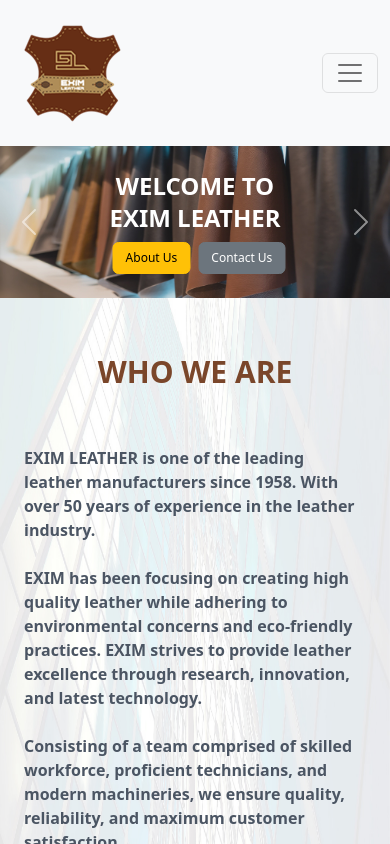
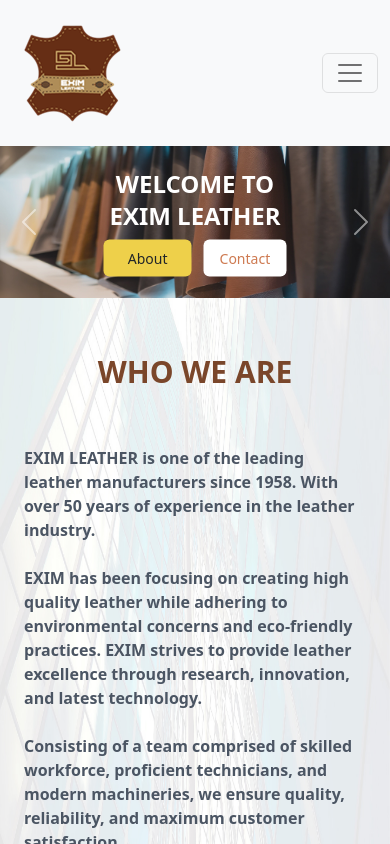
Before and after one commit to NokibulAlam/react-exim, a React (Create React App) app: page / in a window 390 px wide. Shown: the top 844 px of the page. Built offline with nearby package versions, Linux system fonts and the light colour scheme.

Commit message:
Hero Content Added

```diff
--- a/src/App.css
+++ b/src/App.css
@@ -2,3 +2,9 @@
     margin: 0;
     padding: 0;
 }
+
+.react-parallax-content{
+    background-size: cover;
+    background-repeat: no-repeat;
+    background-position: center;
+}
--- a/src/components/Core/About.js
+++ b/src/components/Core/About.js
@@ -10,7 +10,7 @@ import BG from '../../images/Prallax1.jpg'; //bgImage={BG} bgImageStyle={{ backg
 
 const About = () => {
     return (
-        <Parallax strength={600} bgImage={BG}>
+        <Parallax strength={600} bgImage={BG} className="photo">
             <div className='w-full bg-no-repeat bg-center pb-14'>
                 <Container>
                     <Row>
--- a/src/components/Core/Hero.js
+++ b/src/components/Core/Hero.js
@@ -20,14 +20,6 @@ const Hero = () => {
                                     src={Hero1}
                                     alt="First slide"
                                 />
-
-                                {/* <Carousel.Caption className='lg:mb-14'>
-                                    <div>
-                                        <p className='text-2xl sm:text-7xl font-bold'>WELCOME TO EXIM LEATHER</p>
-                                        <button className='btn btn-warning mx-2'>About Us</button>
-                                        <button className='btn btn-secondary'>Contact Us</button>
-                                    </div>
-                                </Carousel.Caption> */}
                             </Carousel.Item>
                             <Carousel.Item>
                                 <img
@@ -35,14 +27,6 @@ const Hero = () => {
                                     src={Hero2}
                                     alt="Second slide"
                                 />
-
-                                {/* <Carousel.Caption className='lg:mb-14'>
-                                    <div>
-                                        <p className='text-2xl sm:text-7xl font-bold'>WELCOME TO EXIM LEATHER</p>
-                                        <button className='btn btn-warning mx-2'>About Us</button>
-                                        <button className='btn btn-secondary'>Contact Us</button>
-                                    </div>
-                                </Carousel.Caption> */}
                             </Carousel.Item>
                             <Carousel.Item>
                                 <img
@@ -50,14 +34,6 @@ const Hero = () => {
                                     src={Hero3}
                                     alt="Third slide"
                                 />
-
-                                {/* <Carousel.Caption className='lg:mb-14'>
-                                    <div>
-                                        <p className='text-2xl sm:text-7xl font-bold'>WELCOME TO EXIM LEATHER</p>
-                                        <button className='btn btn-warning mx-2'>About Us</button>
-                                        <button className='btn btn-secondary'>Contact Us</button>
-                                    </div>
-                                </Carousel.Caption> */}
                             </Carousel.Item>
                             <Carousel.Item>
                                 <img
@@ -65,23 +41,17 @@ const Hero = () => {
                                     src={Hero4}
                                     alt="Third slide"
                                 />
-
-                                {/* <Carousel.Caption className='lg:mb-14'>
-                                    <div>
-                                        <p className='text-2xl sm:text-7xl font-bold'>WELCOME TO EXIM LEATHER</p>
-                                        <button className='btn btn-warning mx-2'>About Us</button>
-                                        <button className='btn btn-secondary'>Contact Us</button>
-                                    </div>
-                                </Carousel.Caption> */}
                             </Carousel.Item>
                         </Carousel>
+
                         <div className='hero-content'>
                             <h1 className='text-2xl sm:text-6xl font-bold text-white'>WELCOME TO EXIM LEATHER</h1>
                             <div className='button flex justify-center items-center'>
-                                <button className='btn btn-warning mx-2'>About Us</button>
-                                <button className='btn btn-secondary'>Contact Us</button>
+                                <span className='bg-[#EED04A] px-4 py-2 rounded-md font-medium mr-3 text-[14px] sm:text-[20px] sm:mt-8 cursor-pointer transition ease-in-out delay-150 hover:-translate-y-1 hover:scale-110 '><a>About</a></span>
+                                <span className='bg-white px-3 py-2 rounded-md font-medium text-[#ce7a51] text-[14px] sm:text-[20px] sm:mt-8 cursor-pointer transition ease-in-out delay-150 hover:-translate-y-1 hover:scale-110 '><a>Contact</a></span>
                             </div>
                         </div>
+
                     </Col>
                 </Row>
             </Container>
```
